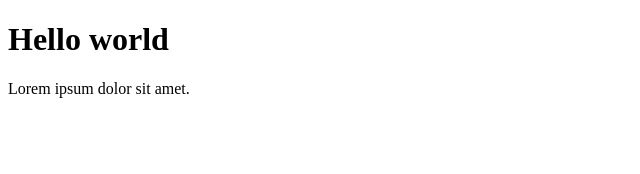
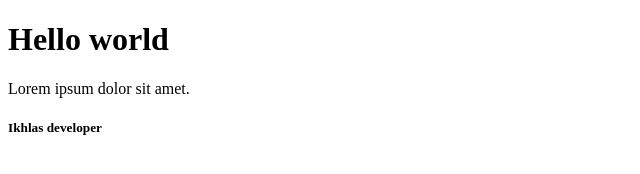
Before and after one commit to Ikhlasdev17/github-tutorial, a plain HTML site: page index.html in a window 1280 px wide. Shown: the full height of the page, 0-640 px from the left. Drawn offline with Linux system fonts and the light colour scheme.

Commit message:
new file

```diff
--- a/index.html
+++ b/index.html
@@ -9,5 +9,6 @@
   <body>
     <h1>Hello world</h1>
     <p>Lorem ipsum dolor sit amet.</p>
+    <h5>Ikhlas developer</h5>
   </body>
 </html>
```
